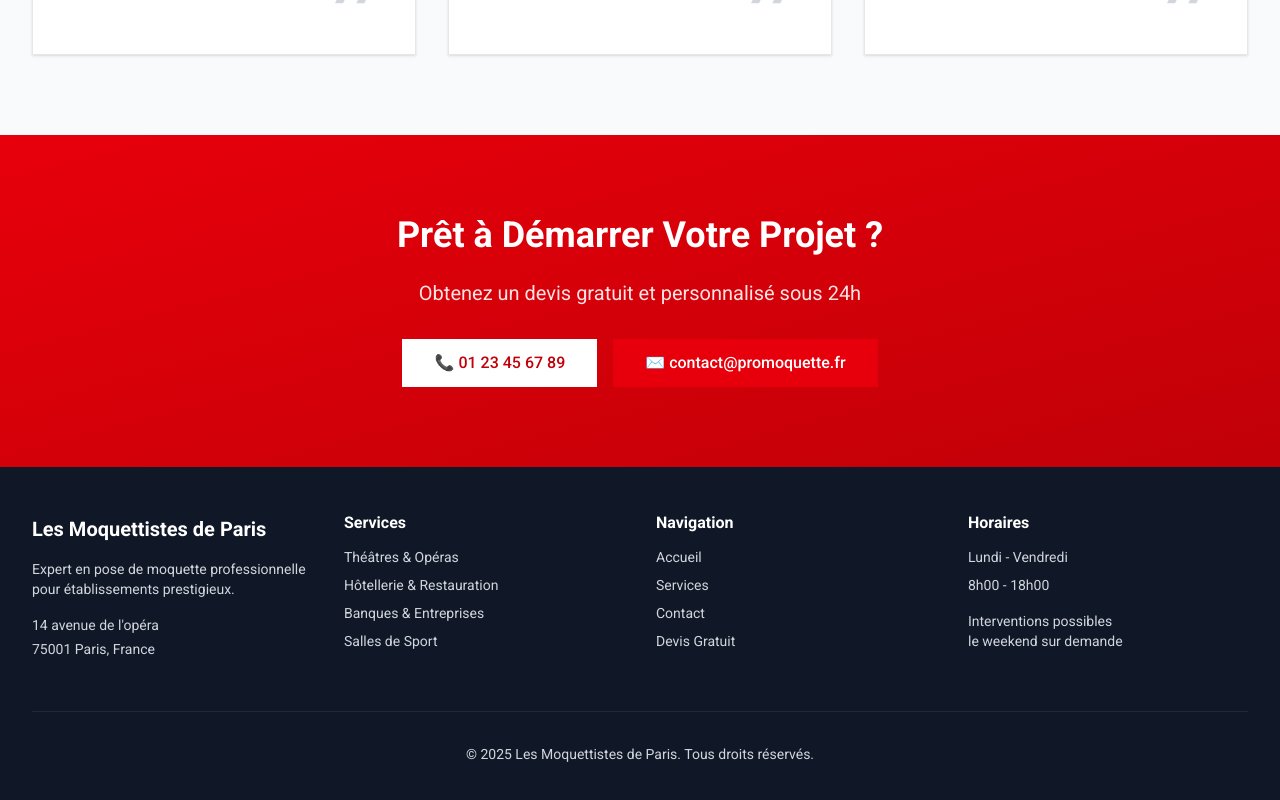
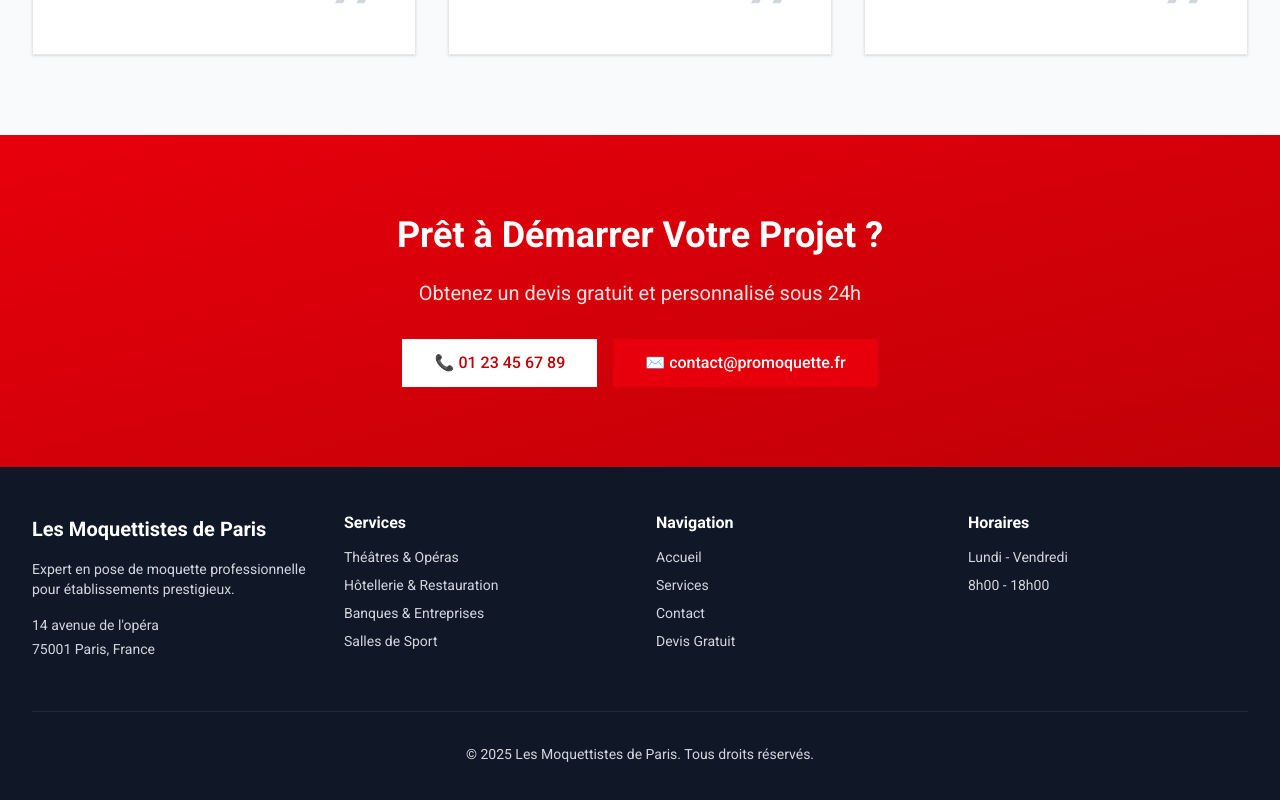
Before and after one commit to trarlot/les-moquettistes-de-paris, a Next.js app: page / in a window 1280 px wide. Shown: the part 2439-3239 px from the top of the page. Built offline with nearby package versions, Linux system fonts and the light colour scheme.

Commit message:
footer update

```diff
--- a/app/layout.tsx
+++ b/app/layout.tsx
@@ -162,12 +162,6 @@ export default function RootLayout({
                                 </h4>
                                 <p className="text-sm mb-2">Lundi - Vendredi</p>
                                 <p className="text-sm mb-4">8h00 - 18h00</p>
-                                <p className="text-sm">
-                                    Interventions possibles
-                                </p>
-                                <p className="text-sm">
-                                    le weekend sur demande
-                                </p>
                             </div>
                         </div>
                         <div className="border-t border-gray-800 mt-12 pt-8 text-center text-sm">
```
